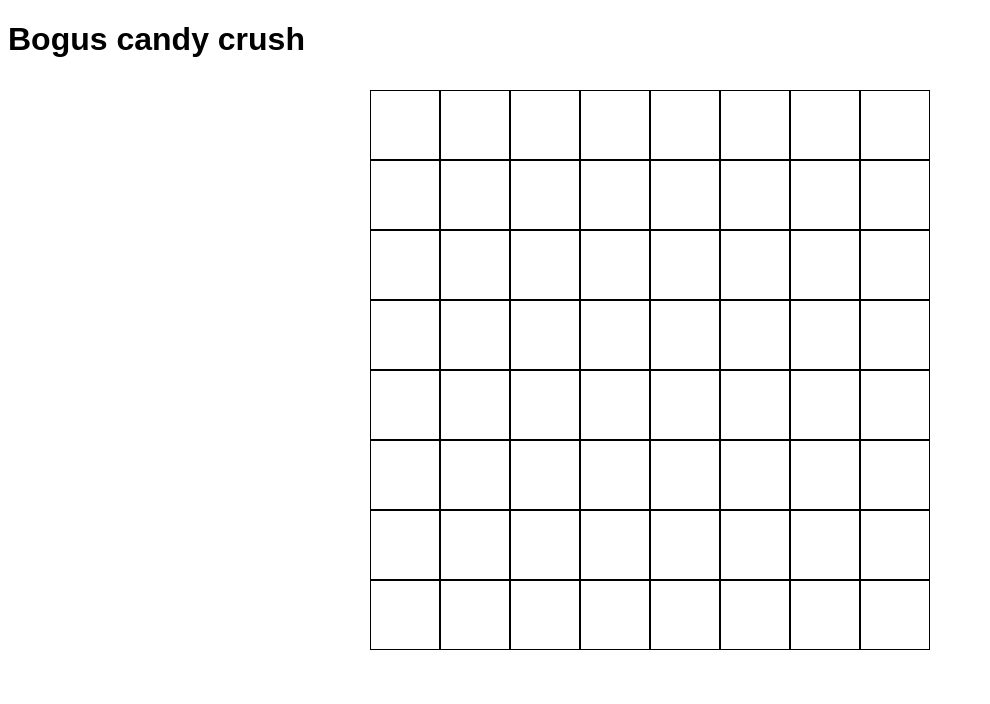
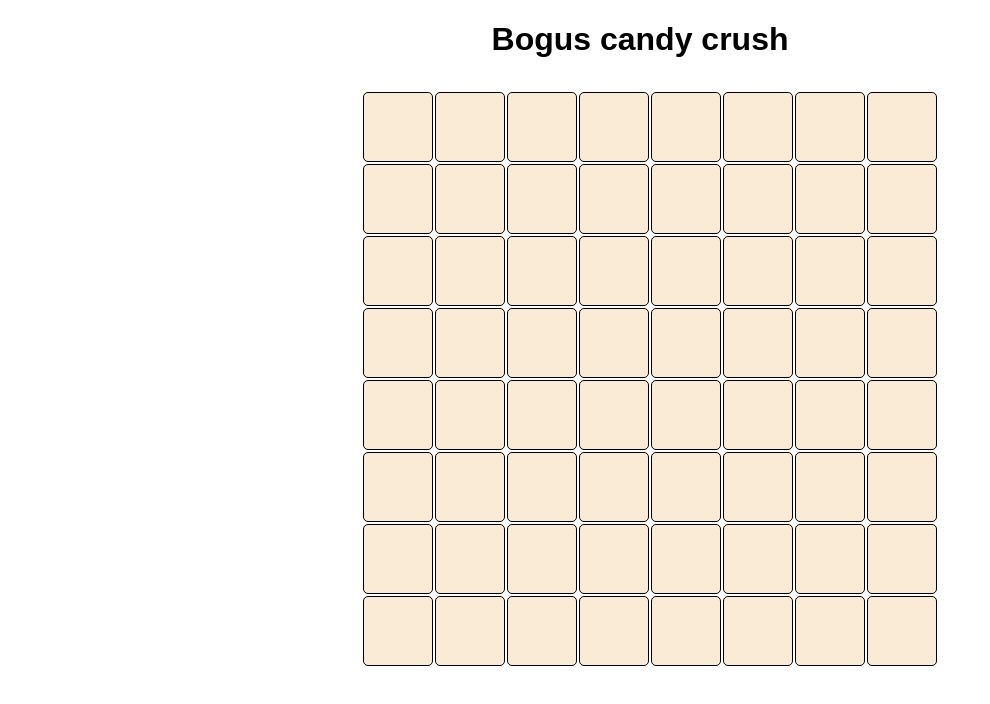
Before and after one commit to vlad151/SWA1-Assignment-2, a website built with webpack: page src/index.html in a window 1280 px wide. Shown: the whole page, without its empty margins (0-990 px from the left). Built offline with nearby package versions, Linux system fonts and the light colour scheme.

Commit message:
grid style

```diff
--- a/src/style.css
+++ b/src/style.css
@@ -1,5 +1,9 @@
 body{
     font-family: Arial, Helvetica, sans-serif;
+}
+h1{
+    display: flex;
+    justify-content: center;
 }
 #grid-container{
     display: flex;
@@ -12,14 +16,17 @@ body{
 .grid-row{
 display: flex;
 height: 70px;
+margin: 1px;
 
 }
 .grid-col{
     width: 70px;
     height: 70px;
     display: inline-block;
-
+    margin: 1px;
     padding: 10px;
     box-sizing: border-box;
     border: 1px solid black;
+    border-radius: 5px;
+    background-color: antiquewhite;
 }
```
